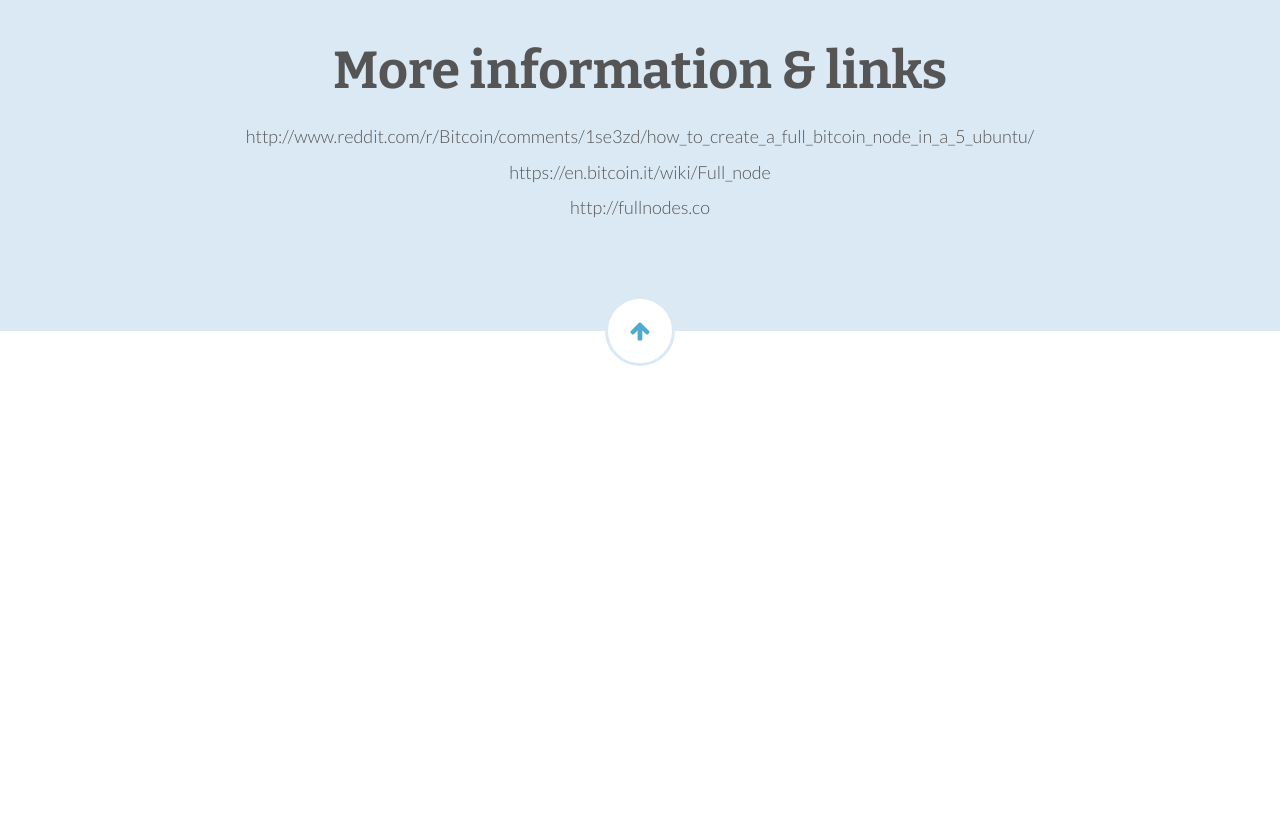
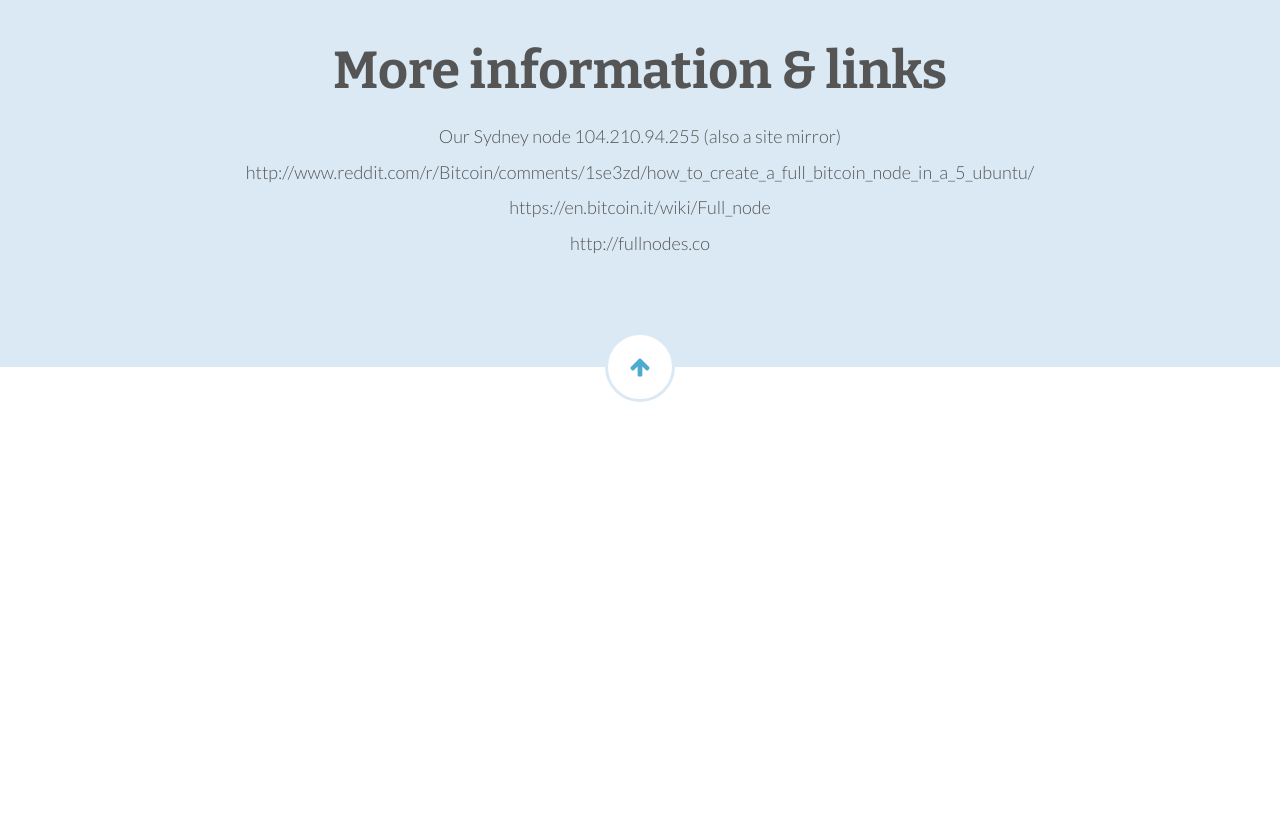
Before and after one commit to BitcoinAus/BitcoinNodeDay, a plain HTML site: page index.html in a window 1280 px wide. Shown: the part 2620-3439 px from the top of the page. Drawn offline with nearby package versions, Linux system fonts and the light colour scheme; some packages are replaced by stand-ins of ours; no server answers.

Commit message:
Add own node

```diff
--- a/index.html
+++ b/index.html
@@ -173,6 +173,7 @@
          <div class="row">
             <div class="col-md-12 title">
                 <h2>More information & links</h2>
+                <p>Our Sydney node 104.210.94.255 (also a site mirror)</p>
                 <p>http://www.reddit.com/r/Bitcoin/comments/1se3zd/how_to_create_a_full_bitcoin_node_in_a_5_ubuntu/</p>
                 <p>https://en.bitcoin.it/wiki/Full_node</p>
                 <p>http://fullnodes.co</p>
```
